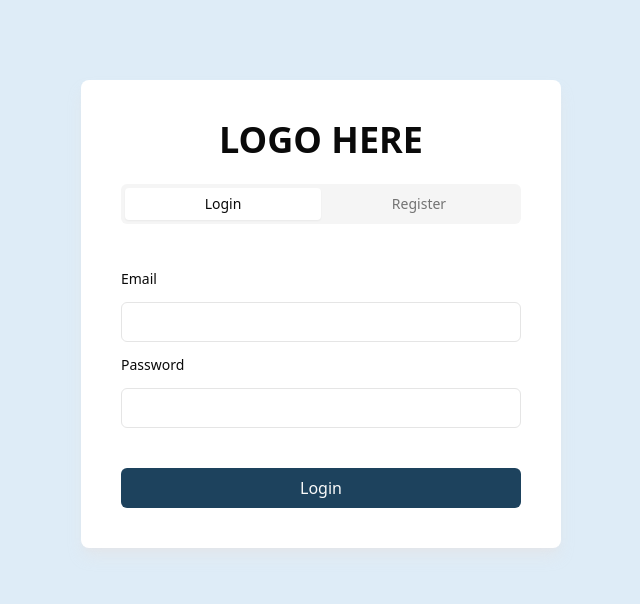
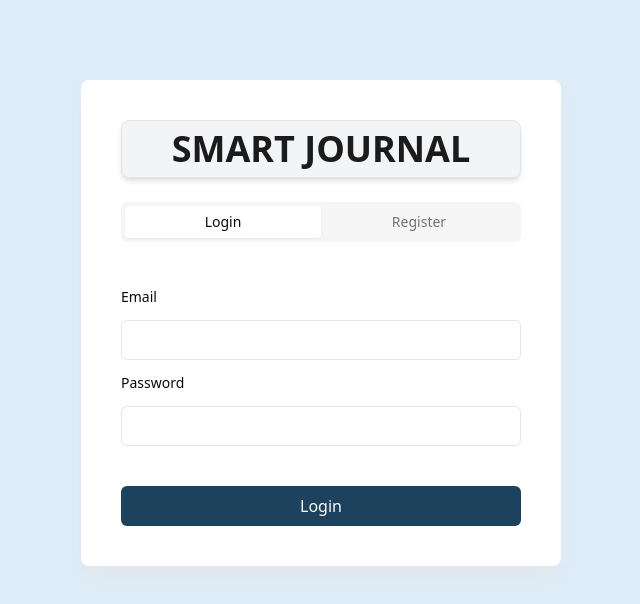
Before and after one commit to ashcbrd/journal-sentiment-analyzer-students, a Next.js app: page /auth in a window 1280 px wide. Shown: the top 604 px of the page, without its empty margins (319-959 px from the left). Built offline with nearby package versions, Linux system fonts and the light colour scheme.

Commit message:
Update page.tsx

```diff
--- a/app/auth/page.tsx
+++ b/app/auth/page.tsx
@@ -10,7 +10,9 @@ const AuthPage = () => {
 
   return (
     <div className="flex flex-col gap-y-6 bg-white p-10 rounded-lg shadow-lg shadow-zinc-200/70">
-      <h1 className="text-center font-bold text-4xl">LOGO HERE</h1>
+     <h1 className="text-center text-[#1b1b1b] font-black text-4xl border px-4 py-2 rounded-lg bg-gray-100 shadow-md">
+        SMART JOURNAL
+      </h1>
       <Tabs defaultValue="login" className="w-[400px]">
         <TabsList className="w-full mb-10 bg-secondary">
           <TabsTrigger className="w-full" value="login">
```
